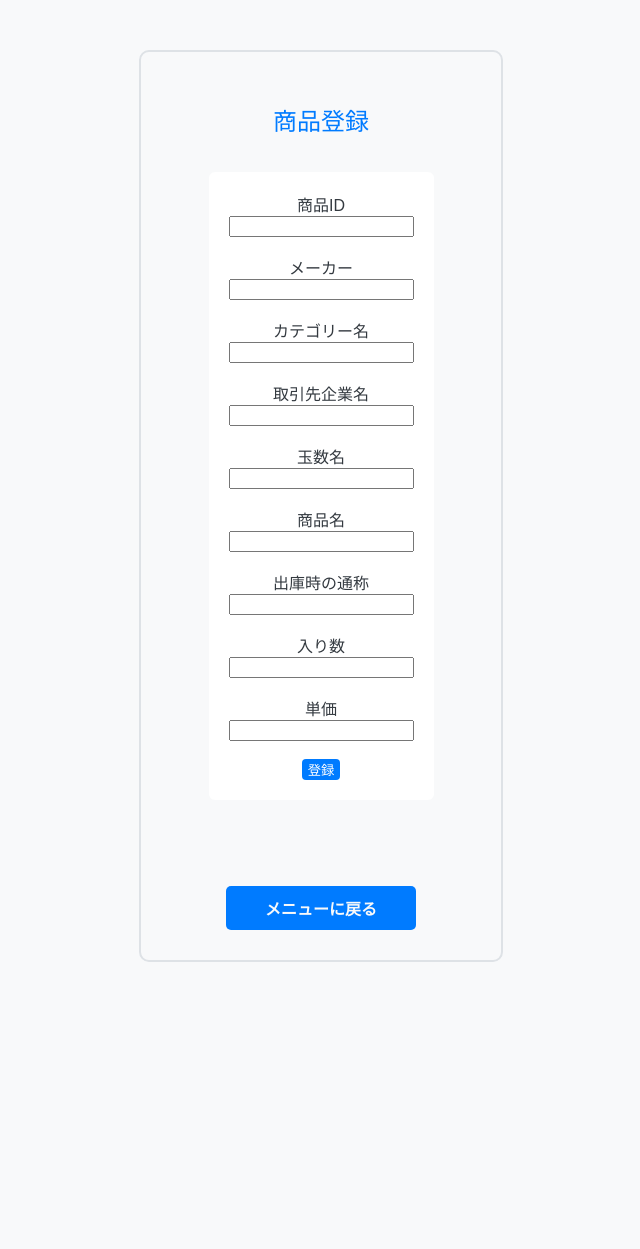
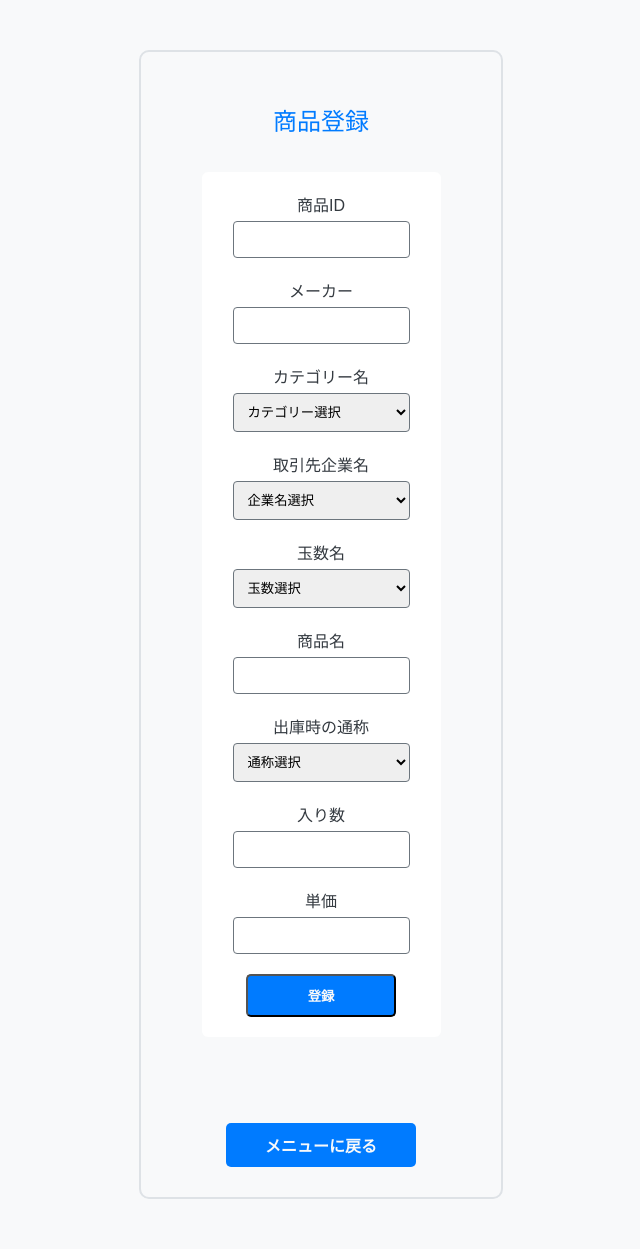
Before and after one commit to skedgeskedge3104-ops/counter_stock, a Flask app: page /register_product in a window 1280 px wide. Shown: the whole page, without its empty margins (319-959 px from the left). Before the commit the page ends 962 px from the top, so only its background shows below. Run offline with Flask 3, Linux system fonts and the light colour scheme; a database or web service that is not in the repository returns one stand-in record (values such as "Sample title"); some libraries are stand-ins or nearby versions.

Commit message:
HTMLにSELECT追加

```diff
--- a/counter.py
+++ b/counter.py
@@ -174,7 +174,42 @@ def register_category():
 
 @app.route('/register_product', methods=['GET','POST'])
 def register_product():
-    if request.method == 'POST':
+    if request.method =='GET':
+        group_names = []
+        category_names = []
+        shop_names = []
+        provisional_names = []
+        conn = None
+
+        try:
+            conn = get_db_connection()
+            cur = conn.cursor()
+
+            cur.execute('SELECT group_name FROM group_by_counts;')
+            group_names = [row[0] for row in cur.fetchall()]
+
+            cur.execute('SELECT category_name FROM categories;')
+            category_names = [row[0] for row in cur.fetchall()]
+
+            cur.execute('SELECT shop_name FROM shops;')
+            shop_names = [row[0] for row in cur.fetchall()]
+
+            cur.execute('SELECT provisional_name FROM provisional_table;')
+            provisional_names = [row[0] for row in cur.fetchall()]
+
+            cur.close()
+
+        except Exception as e:
+            print(f'error:{e}')
+
+        finally:
+            if cur:
+                cur.close()
+            if conn:
+                conn.close()
+        return render_template('register_product.html', group_names=group_names, category_names = category_names,shop_names = shop_names, provisional_names = provisional_names)
+
+    elif request.method == 'POST':
         product_id = request.form.get('product_id')
         maker = request.form.get('maker')
         category_name = request.form.get('category_name')
@@ -303,7 +338,7 @@ def inventory_out():
         try:
             conn = get_db_connection()
             cur = conn.cursor()
-            cur.execute('INSERT INTO inventory_out (group_name,provisioinal_name,shipped_quantity) VALUES (%s,%s,%s);', (group_name,provisional_name,shipped_quantity,))
+            cur.execute('INSERT INTO inventory_out (group_name,provisional_name,shipped_quantity) VALUES (%s,%s,%s);', (group_name,provisional_name,shipped_quantity,))
 
             conn.commit()
 
@@ -339,7 +374,7 @@ def provisional_table():
                 cur.close()
             if conn:
                 conn.close()
-            return redirect(url_for('index'))
+            return redirect(url_for('provisional_table'))
 
         except Exception as e:
             conn.rollback()
--- a/static/style.css
+++ b/static/style.css
@@ -40,7 +40,7 @@ body{
 }
 
 
-a{
+a,button{
     display: inline-block;
     text-decoration: none;
     color: var(--light-bg);
@@ -142,23 +142,14 @@ form{
 } */
 
 
-input[type="text"]
-input[type="number"]{
-    width: calc(100%-22px);
+input[type="text"],
+input[type="number"],
+select{
+    width: calc(100% - 22px);
     padding: 10px;
     margin-top: 5px;
     margin-bottom: 20px;
-    border: 1pxsolidvar(--border-color);
+    border: 1px solid var(--secondary-color);
     border-radius: 4px;
     box-sizing: border-box;
 }
-
-
-.btn-primary{
-    background-color: #007bff;
-    color: var(--white);
-    border: none;
-    border-radius: 4px;
-    padding: 10px20px;
-    cursor: pointer;
-}
--- a/templates/register_product.html
+++ b/templates/register_product.html
@@ -9,31 +9,51 @@
     <form method="post" onsubmit="alert('登録されました');">
         <label for="product_id">商品ID</label><br>
         <input type="text" id="product_id" name="product_id">
-        <br><br>
+        <br>
         <label for="maker">メーカー</label><br>
         <input type="text" id="maker" name="maker">
-        <br><br>
+        <br>
         <label for="category_name">カテゴリー名</label><br>
-        <input type="text" id="category_name" name="category_name" required>
-        <br><br>
+        <select name="category_name" id="category_name">
+            <option value="disabled selected">カテゴリー選択</option>
+            {% for c_name in category_names %}
+                <option value="{{c_name}}">{{c_name}}</option>
+            {% endfor %}
+        </select>
+        <br>
         <label for="shop_name">取引先企業名</label><br>
-        <input type="text" id="shop_name" name="shop_name" required>
-        <br><br>
+        <select name="shop_name" id="shop_name">
+            <option value="disabled selected">企業名選択</option>
+            {% for s_name in shop_names %}
+                <option value="{{s_name}}">{{s_name}}</option>
+            {% endfor %}
+        </select>
+        <br>
         <label for="group_name">玉数名</label><br>
-        <input type="text" id="group_name" name="group_name" required>
-        <br><br>
+        <select name="group_name" id="group_name" required>
+            <option value="disabled selected">玉数選択</option>
+            {% for name in group_names %}
+                <option value="{{name}}">{{name}}</option>
+            {% endfor %}
+        </select>
+        <br>
         <label for="product_name">商品名</label><br>
         <input type="text" id="product_name" name="product_name" required>
-        <br><br>
+        <br>
         <label for="provisional_name">出庫時の通称</label><br>
-        <input type="text" id="provisional_name" name="provisional_name" required>
-        <br><br>
+        <select name="provisional_name" id="provisional_name">
+            <option value="disabled selected">通称選択</option>
+            {% for p_name in provisional_names %}
+                <option value="{{p_name}}">{{p_name}}</option>
+            {% endfor %}
+        </select>
+        <br>
         <label for="quantity_box">入り数</label><br>
         <input type="number" id="quantity_box" name="quantity_box" min="0" required>
-        <br><br>
+        <br>
         <label for="unit_price">単価</label><br>
         <input type="number" step="0.01" min="0" id="unit_price" name="unit_price" required>
-        <br><br>
+        <br>
 
 
         <button type="submit" class="btn-primary">登録</button>
```
